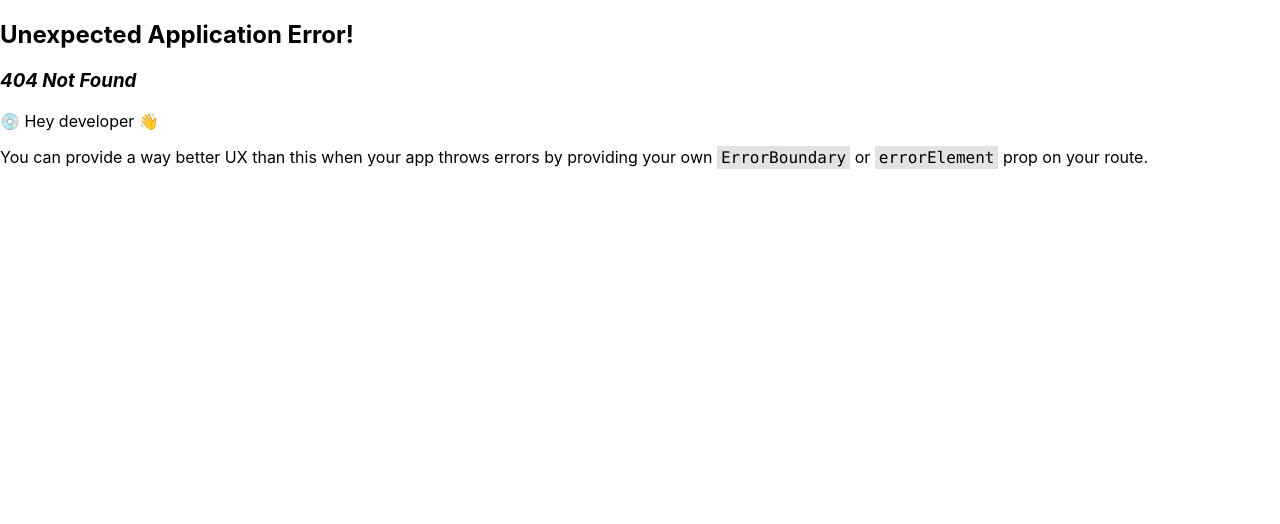
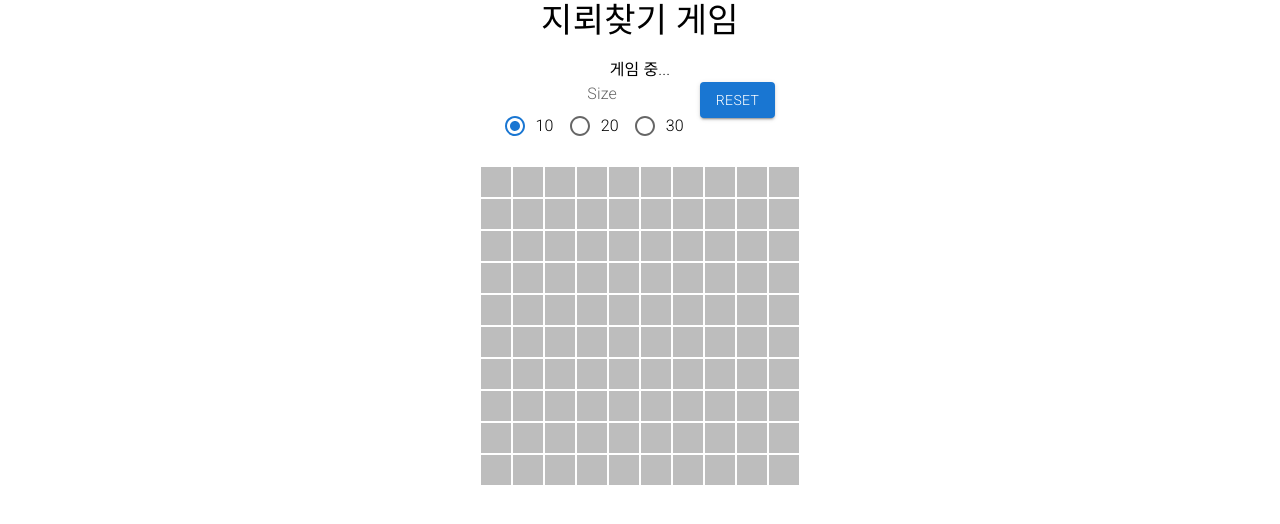
Before and after one commit to Astro7145/my-app, a React (Create React App) app: page /minesweeper in a window 1280 px wide. Before the commit this address had no page. Shown: the top 524 px of the page. Built offline with nearby package versions, Linux system fonts and the light colour scheme; a web font is replaced by a local one.

Commit message:
지뢰찾기 추가

```diff
--- /dev/null
+++ b/src/pages/MineSweeper.js
@@ -0,0 +1,239 @@
+import React, { useState, useEffect } from "react";
+import {
+	Button,
+	Grid2,
+	Typography,
+	FormControl,
+	FormControlLabel,
+	FormLabel,
+	RadioGroup,
+	Radio,
+} from "@mui/material";
+
+export default function MineSweeper() {
+	const [boardSize, setBoardSize] = useState(10);
+	const [board, setBoard] = useState([]);
+	const [gameOver, setGameOver] = useState(false);
+	const [status, setStatus] = useState("게임 중...");
+	const [openedCells, setOpenedCells] = useState(0);
+
+	const mineCount = boardSize;
+
+	// 거리 계산 함수
+	const countAdjacentMines = (board, row, col) => {
+		let count = 0;
+		for (let i = -1; i <= 1; i++) {
+			for (let j = -1; j <= 1; j++) {
+				const r = row + i;
+				const c = col + j;
+				if (
+					r >= 0 &&
+					r < boardSize &&
+					c >= 0 &&
+					c < boardSize &&
+					board[r][c].mine
+				) {
+					count++;
+				}
+			}
+		}
+		return count;
+	};
+
+	const createBoard = () => {
+		const board = Array.from({ length: boardSize }, () =>
+			Array(boardSize).fill({
+				mine: false,
+				revealed: false,
+				adjacentMines: 0,
+			})
+		);
+
+		// 지뢰 배치
+		let minesPlaced = 0;
+		while (minesPlaced < mineCount) {
+			const row = Math.floor(Math.random() * boardSize);
+			const col = Math.floor(Math.random() * boardSize);
+			if (!board[row][col].mine) {
+				board[row][col] = { ...board[row][col], mine: true };
+				minesPlaced++;
+			}
+		}
+
+		// 인접 지뢰 수 계산
+		for (let r = 0; r < boardSize; r++) {
+			for (let c = 0; c < boardSize; c++) {
+				if (!board[r][c].mine) {
+					board[r][c] = {
+						...board[r][c],
+						adjacentMines: countAdjacentMines(board, r, c),
+					};
+				}
+			}
+		}
+		return board;
+	};
+
+	// 보드 사이즈가 변경될 때마다 보드를 생성
+	useEffect(() => {
+		setBoard(createBoard());
+		setGameOver(false);
+		setStatus("게임 중...");
+		setOpenedCells(0);
+	}, [boardSize]);
+
+	const handleClick = (row, col) => {
+		if (gameOver || board[row][col].revealed) return;
+
+		const newBoard = board.map((row) => row.map((cell) => ({ ...cell })));
+		const cell = newBoard[row][col];
+		cell.revealed = true;
+
+		if (cell.mine) {
+			cell.revealed = true;
+			setBoard(newBoard);
+			setStatus("게임 오버! 지뢰를 클릭했습니다.");
+			setGameOver(true);
+			revealMines(newBoard);
+			return;
+		}
+
+		setOpenedCells(openedCells + 1);
+		if (cell.adjacentMines === 0) {
+			revealAdjacentCells(newBoard, row, col);
+		}
+
+		setBoard(newBoard);
+	};
+
+	const revealAdjacentCells = (board, row, col) => {
+		for (let i = -1; i <= 1; i++) {
+			for (let j = -1; j <= 1; j++) {
+				const r = row + i;
+				const c = col + j;
+				if (
+					r >= 0 &&
+					r < boardSize &&
+					c >= 0 &&
+					c < boardSize &&
+					!board[r][c].revealed &&
+					!board[r][c].mine
+				) {
+					board[r][c].revealed = true;
+					setOpenedCells((openedCells) => openedCells + 1);
+					if (board[r][c].adjacentMines === 0) {
+						revealAdjacentCells(board, r, c);
+					}
+				}
+			}
+		}
+	};
+
+	const revealMines = (board) => {
+		for (let r = 0; r < boardSize; r++) {
+			for (let c = 0; c < boardSize; c++) {
+				if (board[r][c].mine) {
+					board[r][c].revealed = true;
+				}
+			}
+		}
+		setBoard(board);
+	};
+
+	const resetGame = () => {
+		setBoard(createBoard());
+		setGameOver(false);
+		setStatus("게임 중...");
+		setOpenedCells(0);
+	};
+
+	const handleChange = (event) => {
+		setBoardSize(Number(event.target.value));
+	};
+
+	return (
+		<Grid2 container spacing={2}>
+			<Grid2 size={2}></Grid2>
+			<Grid2 container size={8} direction="column" alignContent="center">
+				<Grid2 textAlign="center">
+					<Typography variant="h4">지뢰찾기 게임</Typography>
+				</Grid2>
+				<Grid2>
+					<div style={{ textAlign: "center" }}>
+						<Typography variant="body1">{status}</Typography>
+						<FormControl>
+							<FormLabel>Size</FormLabel>
+							<RadioGroup
+								row
+								value={boardSize}
+								onChange={handleChange}
+							>
+								<FormControlLabel
+									value={10}
+									control={<Radio />}
+									label="10"
+								/>
+								<FormControlLabel
+									value={20}
+									control={<Radio />}
+									label="20"
+								/>
+								<FormControlLabel
+									value={30}
+									control={<Radio />}
+									label="30"
+								/>
+							</RadioGroup>
+						</FormControl>
+						<Button variant="contained" onClick={resetGame}>
+							Reset
+						</Button>
+						<div
+							style={{
+								display: "grid",
+								gridTemplateColumns: `repeat(${boardSize}, 30px)`,
+								gap: "2px",
+								justifyContent: "center",
+								marginTop: "20px",
+							}}
+						>
+							{board.map((row, rIdx) =>
+								row.map((cell, cIdx) => (
+									<div
+										key={`${rIdx}-${cIdx}`}
+										onClick={() => handleClick(rIdx, cIdx)}
+										style={{
+											width: "30px",
+											height: "30px",
+											backgroundColor: cell.revealed
+												? cell.mine
+													? "#ff6666"
+													: "#e0e0e0"
+												: "#bdbdbd",
+											display: "flex",
+											justifyContent: "center",
+											alignItems: "center",
+											fontWeight: "bold",
+											fontSize: "16px",
+											cursor: cell.revealed
+												? "default"
+												: "pointer",
+											color:
+												cell.adjacentMines > 0
+													? "black"
+													: "transparent",
+										}}
+									>
+										{cell.revealed && cell.adjacentMines > 0
+											? cell.adjacentMines
+											: ""}
+									</div>
+								))
+							)}
+						</div>
+					</div>
+				</Grid2>
+			</Grid2>
+		</Grid2>
+	);
+}
--- a/src/router/root.js
+++ b/src/router/root.js
@@ -1,6 +1,7 @@
 import { lazy, Suspense } from "react";
 import { createBrowserRouter } from "react-router-dom";
 import memberRouter from "./memberRouter";
+import MineSweeper from "../pages/MineSweeper";
 
 const Loading = <div>Loading...</div>;
 const Main = lazy(() => import("../pages/OrderList"));
@@ -33,6 +34,14 @@ const root = createBrowserRouter([
 		),
 		children: memberRouter(),
 	},
+	{
+		path: "minesweeper",
+		element: (
+			<Suspense fallback={Loading}>
+				<MineSweeper />
+			</Suspense>
+		),
+	},
 ]);
 
 export default root;
```
Also changed, not shown: src/util/ms.js (added, +48 -0 lines).
